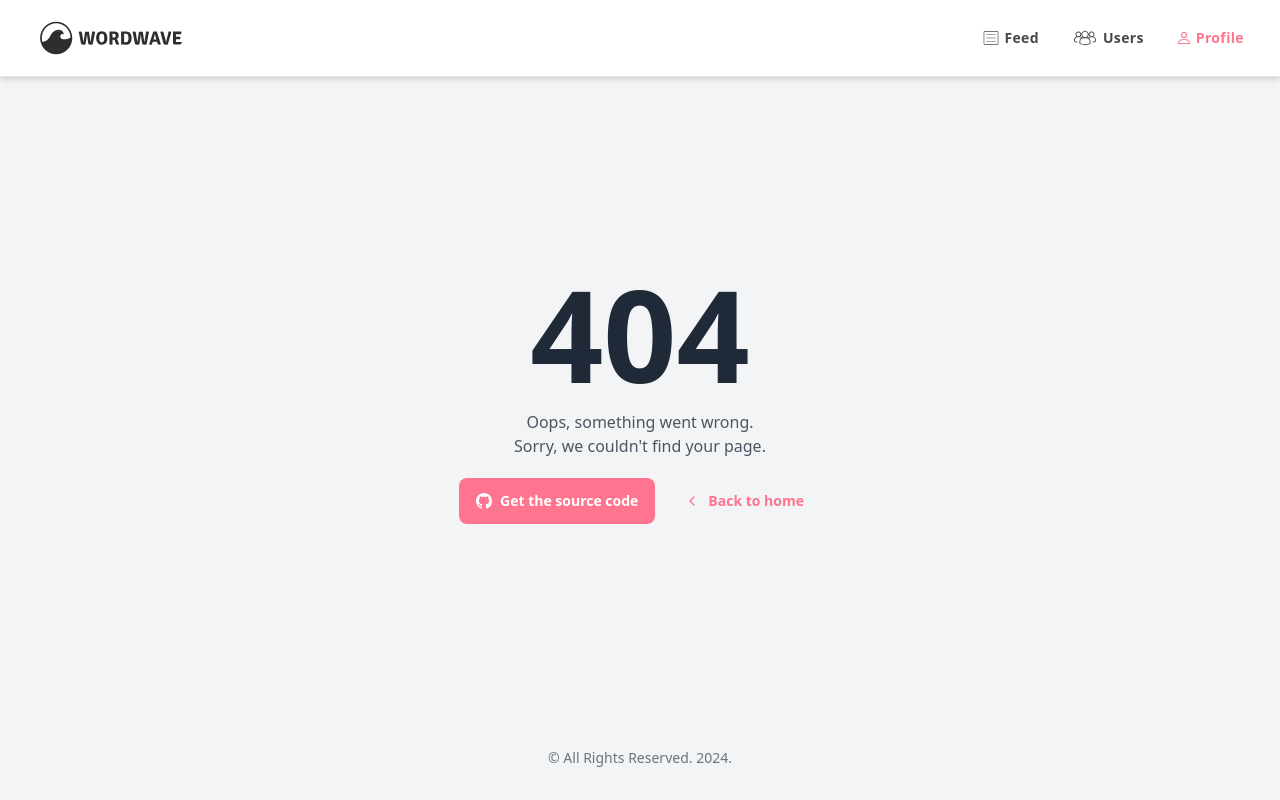
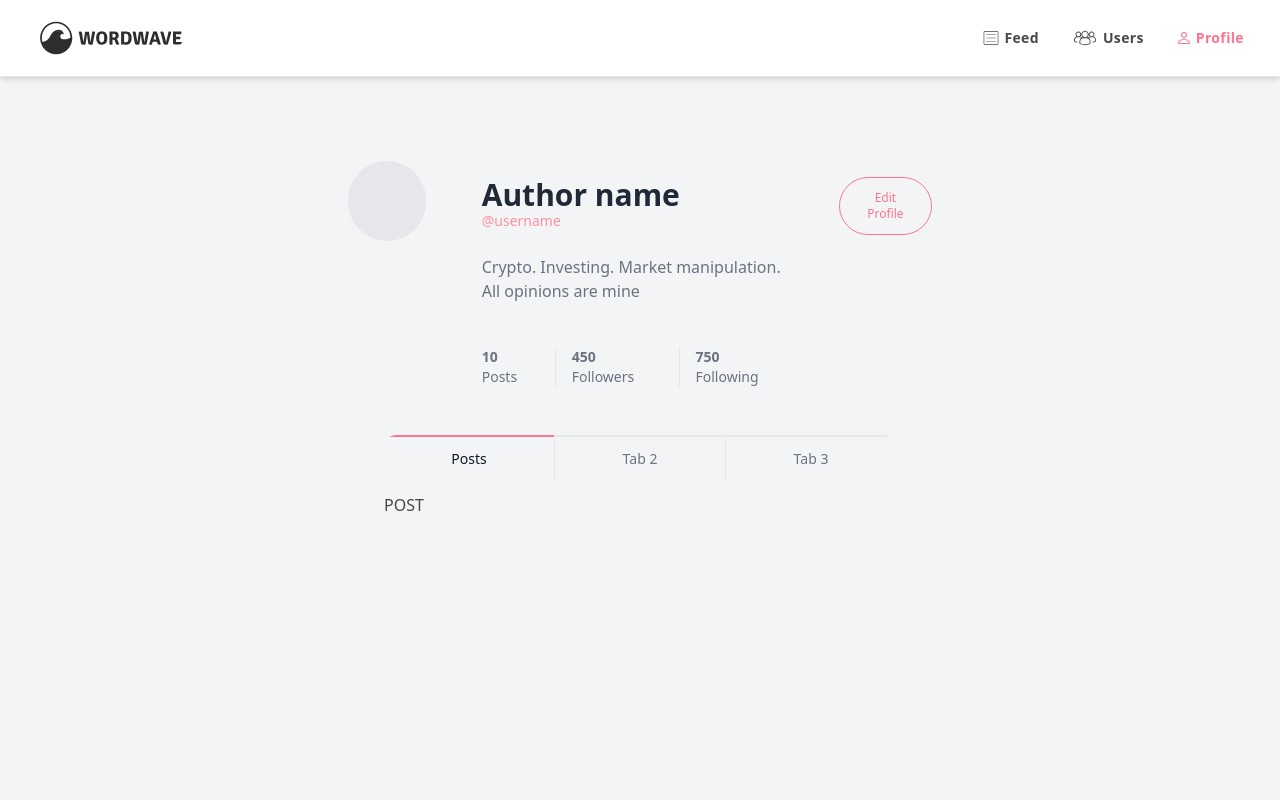
Before and after one commit to okay-head/WordWave, a React (Vite) app: page /profile in a window 1280 px wide. Before the commit this address had no page. Built offline with nearby package versions, Linux system fonts and the light colour scheme.

Commit message:
feat: add Profile route| add tab plugin

```diff
--- a/package.json
+++ b/package.json
@@ -12,6 +12,7 @@
   },
   "dependencies": {
     "@hookform/resolvers": "^3.3.4",
+    "@preline/tabs": "^2.0.2",
     "preline": "^2.0.3",
     "react": "^18.2.0",
     "react-dom": "^18.2.0",
--- a/src/App.tsx
+++ b/src/App.tsx
@@ -9,6 +9,8 @@ import SignIn from './components/auth/SignIn'
 import { Route, Routes } from 'react-router-dom'
 import Home from './components/Home'
 import NotFound from './NotFound'
+import Users from './components/users/Users'
+import Profile from './components/profile/Profile'
 
 declare global {
   interface Window {
@@ -35,6 +37,12 @@ export default function App() {
           <Route path='signin' element={<SignIn />} />
           <Route path='signup' element={<SignUp />} />
         </Route>
+        <Route path='/users' element={<Users />} />
+
+        {/* --- Protected routes (Only accessible when signed in) --- */}
+        <Route path='/profile' element={<Profile />} />
+
+        {/* --- Protected routes --- */}
         <Route path='*' element={<NotFound />} />
       </Routes>
     </div>
--- /dev/null
+++ b/src/components/profile/Profile.tsx
@@ -0,0 +1,145 @@
+import Container from '../shared/Container'
+// import TabBtn from './TabBtn'
+
+export default function Profile() {
+  return (
+    <Container classVars='max-w-2xl'>
+      <article className='header-card card mt-8'>
+        {/* <div className='flex flex-col sm:flex-row gap-10 rounded-xl border bg-white p-4 shadow-sm dark:border-gray-700 dark:bg-slate-900 dark:shadow-slate-700/[.7] md:p-5'> */}
+        <div className='flex flex-col gap-14 rounded-xl p-4 sm:flex-row md:p-5'>
+          <span className='group-1 pfp -mt-4 block h-20 w-20 rounded-full bg-gray-200'></span>
+          <div className='group-2 flex flex-col gap-4'>
+            <section className='card-header flex'>
+              <div className='flex items-center gap-3'>
+                <div>
+                  <h3 className='w-full text-3xl font-semibold text-gray-800 dark:text-white'>
+                    Author name
+                  </h3>
+                  <p className='-mt-[2px] text-sm font-medium text-accent-pink-500 dark:text-accent-pink-900'>
+                    @username
+                  </p>
+                </div>
+              </div>
+            </section>
+
+            <div className='mt-2 text-gray-500 dark:text-gray-400'>
+              <p> Crypto. Investing. Market manipulation.</p>
+              <p> All opinions are mine</p>
+            </div>
+
+            <div className='chips mt-7 flex gap-4 text-sm text-gray-500 dark:text-gray-400'>
+              <span className='border-r pr-5'>
+                <b className='font-semibold'>10</b> Posts{' '}
+              </span>
+              <span className='border-r pr-5'>
+                <b className='font-semibold'>450</b> Followers{' '}
+              </span>
+              <span>
+                <b className='font-semibold'>750</b> Following{' '}
+              </span>
+            </div>
+          </div>
+
+          <button
+            className='inline-flex items-center gap-x-1.5 self-start rounded-full border border-accent-pink-600 px-4 py-3 text-xs font-medium text-accent-pink-600 transition-all hover:bg-accent-pink-600
+            hover:text-white
+            dark:border-gray-500 dark:text-gray-400 dark:hover:border-accent-pink-900 dark:hover:bg-transparent dark:hover:text-accent-pink-900 sm:ms-auto'
+          >
+            Edit Profile
+          </button>
+        </div>
+      </article>
+
+      <section className='user-info-tabs mx-auto mt-7 max-w-lg'>
+        <nav
+          className='relative z-0 flex overflow-hidden rounded-xl dark:border-gray-700'
+          aria-label='Tabs'
+          role='tablist'
+        >
+          {/*
+          //attempt to refactor
+           <TabBtn
+            id='bar-with-underline-item-1'
+            data-hs-tab='#bar-with-underline-1'
+            aria-controls='bar-with-underline-1'
+            classVars='current'
+          >
+            POSTS
+          </TabBtn>
+          <TabBtn
+            id='bar-with-underline-item-2'
+            data-hs-tab='#bar-with-underline-2'
+            aria-controls='bar-with-underline-2'
+          >
+            Followers
+          </TabBtn>
+          <TabBtn
+            id='bar-with-underline-item-3'
+            data-hs-tab='#bar-with-underline-3'
+            aria-controls='bar-with-underline-3'
+          >
+            Following
+          </TabBtn>
+          */}
+
+          <button
+            type='button'
+            className='active tab-btn-style'
+            id='bar-with-underline-item-1'
+            data-hs-tab='#bar-with-underline-1'
+            aria-controls='bar-with-underline-1'
+            role='tab'
+          >
+            Posts
+          </button>
+          <button
+            type='button'
+            className='tab-btn-style'
+            id='bar-with-underline-item-2'
+            data-hs-tab='#bar-with-underline-2'
+            aria-controls='bar-with-underline-2'
+            role='tab'
+          >
+            Tab 2
+          </button>
+          <button
+            type='button'
+            className='tab-btn-style'
+            id='bar-with-underline-item-3'
+            data-hs-tab='#bar-with-underline-3'
+            aria-controls='bar-with-underline-3'
+            role='tab'
+          >
+            Tab 3
+          </button>
+        </nav>
+
+        <div className='tabPanelDivs mt-3'>
+          <div
+            id='bar-with-underline-1'
+            role='tabpanel'
+            aria-labelledby='bar-with-underline-item-1'
+          >
+            POST
+          </div>
+          <div
+            id='bar-with-underline-2'
+            className='hidden'
+            role='tabpanel'
+            aria-labelledby='bar-with-underline-item-2'
+          >
+            FOLLOWERS
+          </div>
+          <div
+            id='bar-with-underline-3'
+            className='hidden'
+            role='tabpanel'
+            aria-labelledby='bar-with-underline-item-3'
+          >
+            FOLLOWING
+          </div>
+        </div>
+      </section>
+    </Container>
+  )
+}
--- /dev/null
+++ b/src/components/profile/TabBtn.tsx
@@ -0,0 +1,25 @@
+type T = {
+  id: string
+  children: React.ReactNode
+  classVars?: string
+}
+type A = React.ComponentPropsWithoutRef<'button'>
+export default function TabBtn(
+  { id, children, classVars = '' }: T,
+  attributes: A,
+) {
+  return (
+    <button
+      id={id}
+      type='button'
+      className={`relative min-w-0 flex-1 overflow-hidden border-s border-t-2 p-2 text-center text-sm font-medium text-gray-500 first:border-s-0 hover:bg-gray-50 hover:text-gray-700 focus:z-10 focus:text-accent-pink-600 focus:outline-none disabled:pointer-events-none disabled:opacity-50 hs-tab-active:border-t-accent-pink-600 hs-tab-active:text-gray-900 dark:border-l-gray-700 dark:border-t-gray-700 dark:bg-gray-800 dark:text-gray-400 dark:hover:bg-gray-700 dark:hover:text-gray-400 dark:hs-tab-active:border-t-accent-pink-900 dark:hs-tab-active:text-white ${classVars}`}
+      {...attributes}
+      // id='bar-with-underline-item-1'
+      // data-hs-tab='#bar-with-underline-1'
+      // aria-controls='bar-with-underline-1'
+      role='tab'
+    >
+      {children}
+    </button>
+  )
+}
--- a/src/components/users/UserCard.tsx
+++ b/src/components/users/UserCard.tsx
@@ -17,7 +17,7 @@ export default function UserCard() {
           {/* <button className='mb-3 ms-auto inline-flex items-center gap-x-1.5 rounded-full border border-gray-500 px-3 py-1.5 text-xs font-medium text-gray-500 dark:text-gray-400'>
             FOLLOW
           </button> */}
-          <button className='mb-1.5 ms-auto mt-1.5 inline-flex items-center gap-x-1.5 rounded-full bg-accent-pink-500 px-3 py-1.5 text-xs font-medium text-white hover:bg-accent-pink-600 dark:bg-accent-pink-900'>
+          <button className='mb-1.5 ms-auto mt-1.5 inline-flex items-center gap-x-1.5 rounded-full bg-accent-pink-500 px-3 py-1.5 text-xs font-medium text-white transition-all hover:bg-accent-pink-600 dark:bg-accent-pink-900'>
             FOLLOW
           </button>
         </section>
--- a/src/index.css
+++ b/src/index.css
@@ -15,4 +15,7 @@
   .active {
     @apply text-accent-pink-600;
   }
+  .tab-btn-style {
+    @apply relative min-w-0 flex-1 overflow-hidden border-s border-t-2 p-3 text-center text-sm font-medium text-gray-500 first:border-s-0 hover:bg-gray-50 hover:text-gray-700 focus:z-10 focus:text-accent-pink-600 focus:outline-none disabled:pointer-events-none disabled:opacity-50 hs-tab-active:border-t-accent-pink-600 hs-tab-active:text-gray-900 dark:border-l-gray-700 dark:border-t-gray-700 dark:bg-gray-800 dark:text-gray-400 dark:hover:bg-gray-700 dark:hover:text-gray-400 dark:hs-tab-active:border-t-accent-pink-900 dark:hs-tab-active:text-white;
+  }
 }
```
Also changed, not shown: 1 other file (tests, documents, lock files or other folders).
